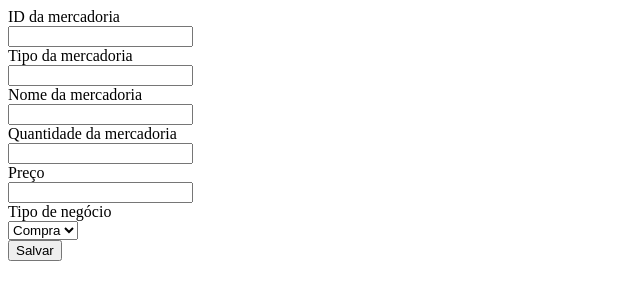
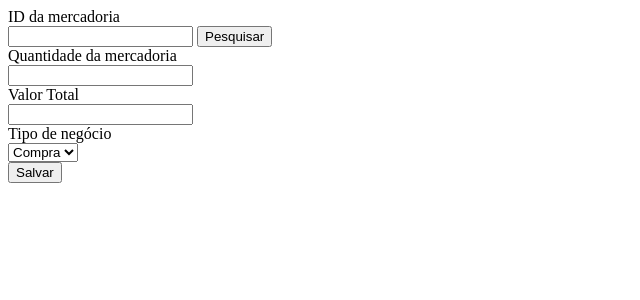
Before and after one commit to felipeMachado92/TesteWeb2017, a PHP site: page / in a window 1280 px wide. Shown: the top 300 px of the page, without its empty margins (0-640 px from the left). Run offline with PHP 8.4, Linux system fonts and the light colour scheme.

Commit message:
retirada de campos que foram para a sessão nova meradoria

```diff
--- a/TestewebValemobi/index.php
+++ b/TestewebValemobi/index.php
@@ -1,28 +1,25 @@
 <!DOCTYPE html>
 <!--
-    Página inicial onde o usuário poderá cadastrar nova movimentação
+    Página inicial onde o usuário poderá cadastrar nova negociação
 -->
 <html>
     <head>
         <meta charset="UTF-8">
         <title></title>
+
     </head>
     <body>
         <form method="get" action="gravar.php">
             <label>ID da mercadoria</label><br>
-	<input type="number" min="1" name="id"><br>
+            <input type="number" min="1" name="id">
 
-	<label>Tipo da mercadoria</label><br>
-	<input type="text" name="tipoMerc"><br>
-
-	<label>Nome da mercadoria</label><br>
-	<input type="text" name="nome"><br>
+            <input type="button" value="Pesquisar" onclick="pesquisar()"><br>
 
             <label>Quantidade da mercadoria</label><br>
             <input type="number" min="1" name="quantidade"><br>
 
-	<label>Preço</label><br>
-	<input type="text" name="preco"><br>
+            <label>Valor Total</label><br>
+            <input type="text" name="total"><br>
 
             <label>Tipo de negócio</label><br>
             <select class="form-control" name="tipoNeg">
```
Lines whose indentation alone changed are shown as unchanged.
